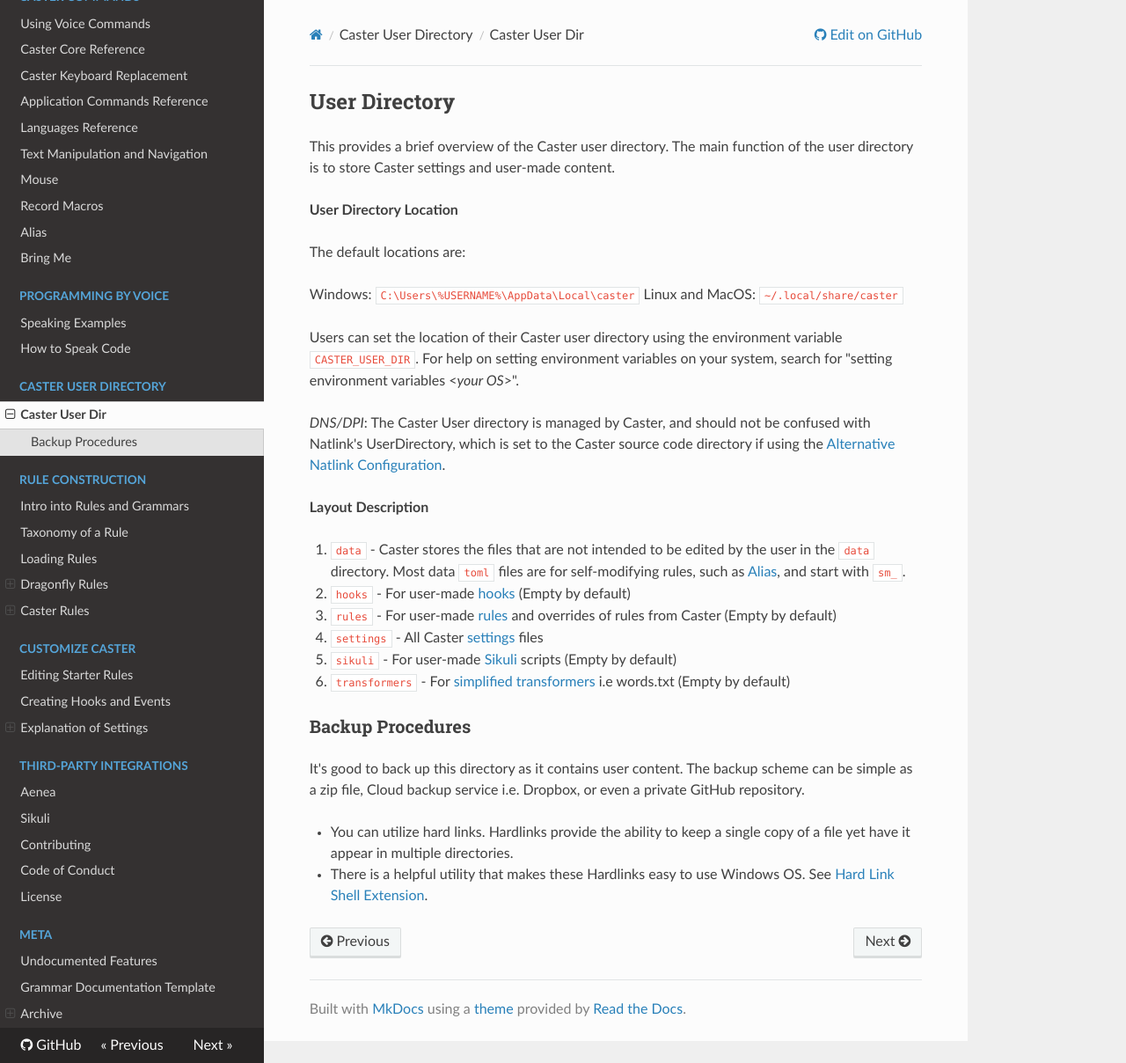
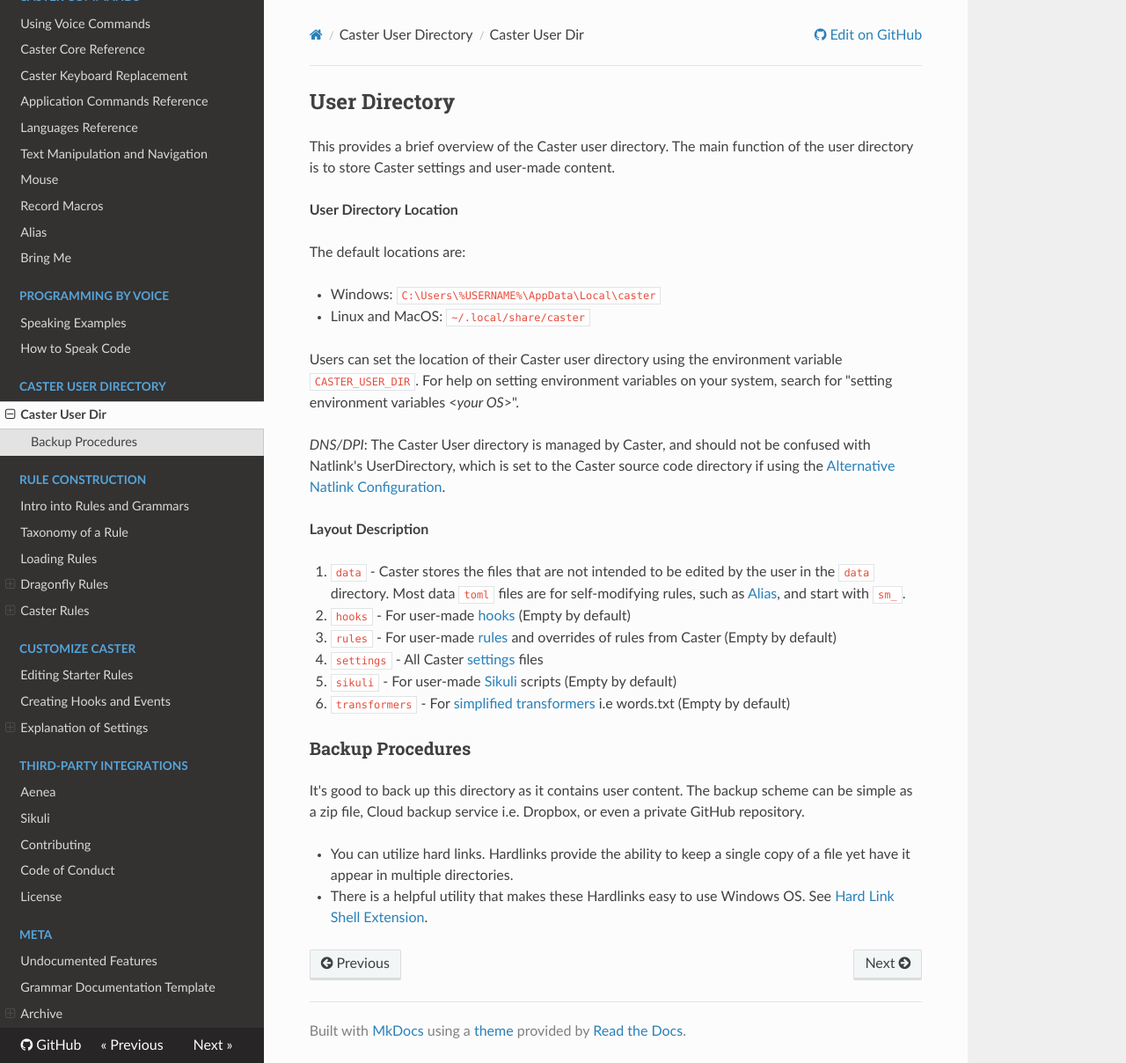
Before and after one commit to dictation-toolbox/Caster, an MkDocs documentation site: the page built from docs/readthedocs/User_Dir/Caster_User_Dir.md, in a window 1280 px wide and 1208 px high. Shown: the whole window at 88% size. Built offline with MkDocs 1.6.1, drawn with Linux system fonts in a browser that asks for light colours; nearby versions of some CDN libraries; comment, search, counter and statistics services are not loaded.

Commit message:
add docs

```diff
--- a/docs/readthedocs/User_Dir/Caster_User_Dir.md
+++ b/docs/readthedocs/User_Dir/Caster_User_Dir.md
@@ -6,8 +6,8 @@ This provides a brief overview of the Caster user directory. The main function o
 
 The default locations are:
 
-Windows: `C:\Users\%USERNAME%\AppData\Local\caster`
-Linux and MacOS: `~/.local/share/caster`
+ - Windows: `C:\Users\%USERNAME%\AppData\Local\caster`
+ - Linux and MacOS: `~/.local/share/caster`
 
 Users can set the location of their Caster user directory using the environment variable `CASTER_USER_DIR`. For help on setting environment variables on your system, search for "setting environment variables <_your OS_>".
 
```
